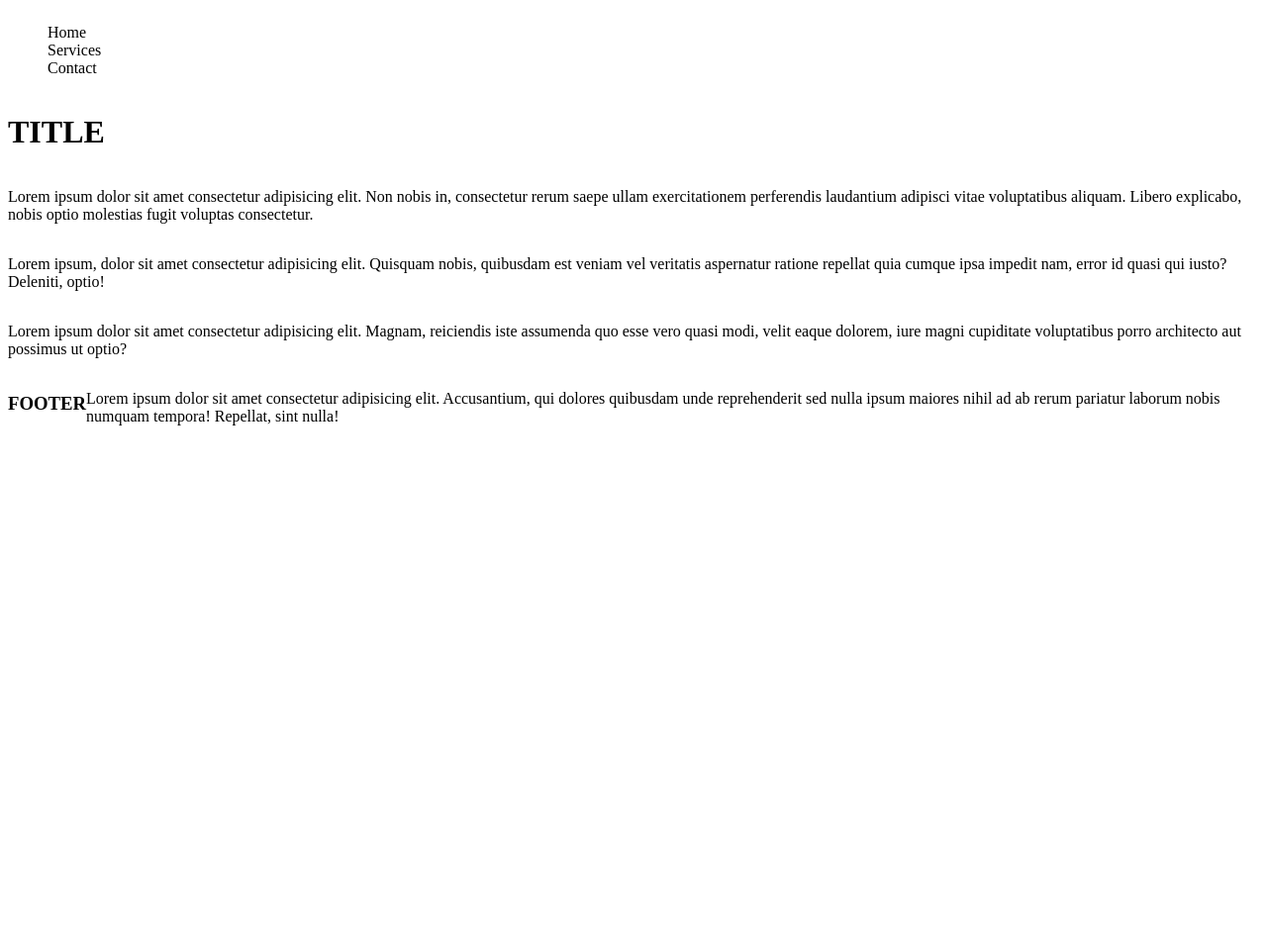
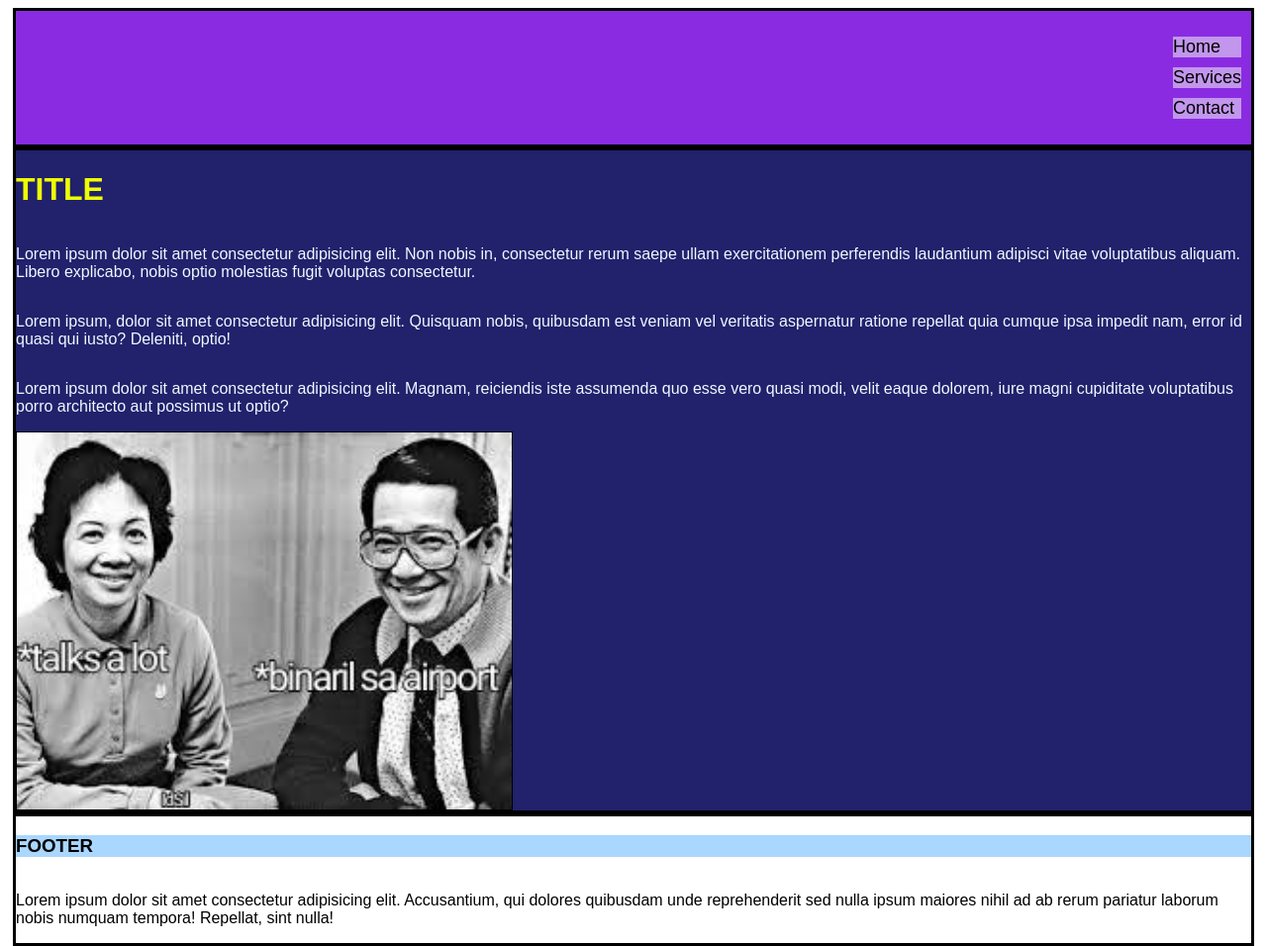
Before and after one commit to JiroRei/197534789-WebDevFinalExam, a plain HTML site: page index.html in a window 1280 px wide. Shown: the whole page at 99% size. Before the commit the page ends 800 px from the top, so only its background shows below. Drawn offline with Linux system fonts and the light colour scheme; files that its build step writes are made by us from their sources.

Commit message:
Bungihan-Jeremy finalexam part 2

```diff
--- a/css/style.css
+++ /dev/null
@@ -1,19 +0,0 @@
-.header {
-  display: flex;
-}
-.navbar {
-  display: flex;
-  flex-flow: row wrap;
-  justify-content: space-evenly;
-}
-.navbar ul {
-  list-style: none;
-}
-.content {
-  display: flex;
-  flex-direction: column;
-}
-.footer {
-  display: flex;
-  flex-direction: row;
-}
--- /dev/null
+++ b/css/styles.css
@@ -0,0 +1,47 @@
+.site{
+  margin: 5px;
+  display: flex;
+  flex-direction: column;
+  font-family: sans-serif;
+}
+
+.navbar{
+  display: flex;
+  justify-content: flex-end;
+  display: flex;
+  flex-wrap: wrap;
+  flex-direction: row;
+  background-color: blueviolet;
+  border: solid;
+
+}
+.navbar ul li{
+  margin: 10px;
+  list-style: none;
+  background-color: rgb(194, 150, 236);
+  font-size: large;
+}
+.content {
+  display: flex;
+  flex-direction: column;
+  background-color: rgb(33, 33, 108);
+  border: solid;
+}
+.content h1{
+  color: rgb(238, 255, 0);
+}
+.content p{
+  color: aliceblue;
+}
+.content img{
+  border: 1px solid;
+  width: 500px;
+}
+.footer {
+  display: flex;
+  flex-flow: column wrap;
+  border: solid;
+}
+.footer h3{
+  background-color: rgb(169, 215, 255);
+}
--- a/index.html
+++ b/index.html
@@ -4,10 +4,10 @@
     <meta charset="UTF-8" />
     <meta name="viewport" content="width=device-width, initial-scale=1.0" />
     <title>Document</title>
-    <link rel="stylesheet" href="style.css" />
+    <link rel="stylesheet" href="css/styles.css" />
   </head>
   <body>
-    <div class="content">
+    <div class="site">
       <div class="header">
         <div class="navbar">
           <ul>
@@ -37,6 +37,7 @@
           dolorem, iure magni cupiditate voluptatibus porro architecto aut
           possimus ut optio?
         </p>
+        <img src="images/img.jpg" alt="">
       </div>
       <div class="footer">
         <h3>FOOTER</h3>
```
Also changed, not shown: styles.css (added).
